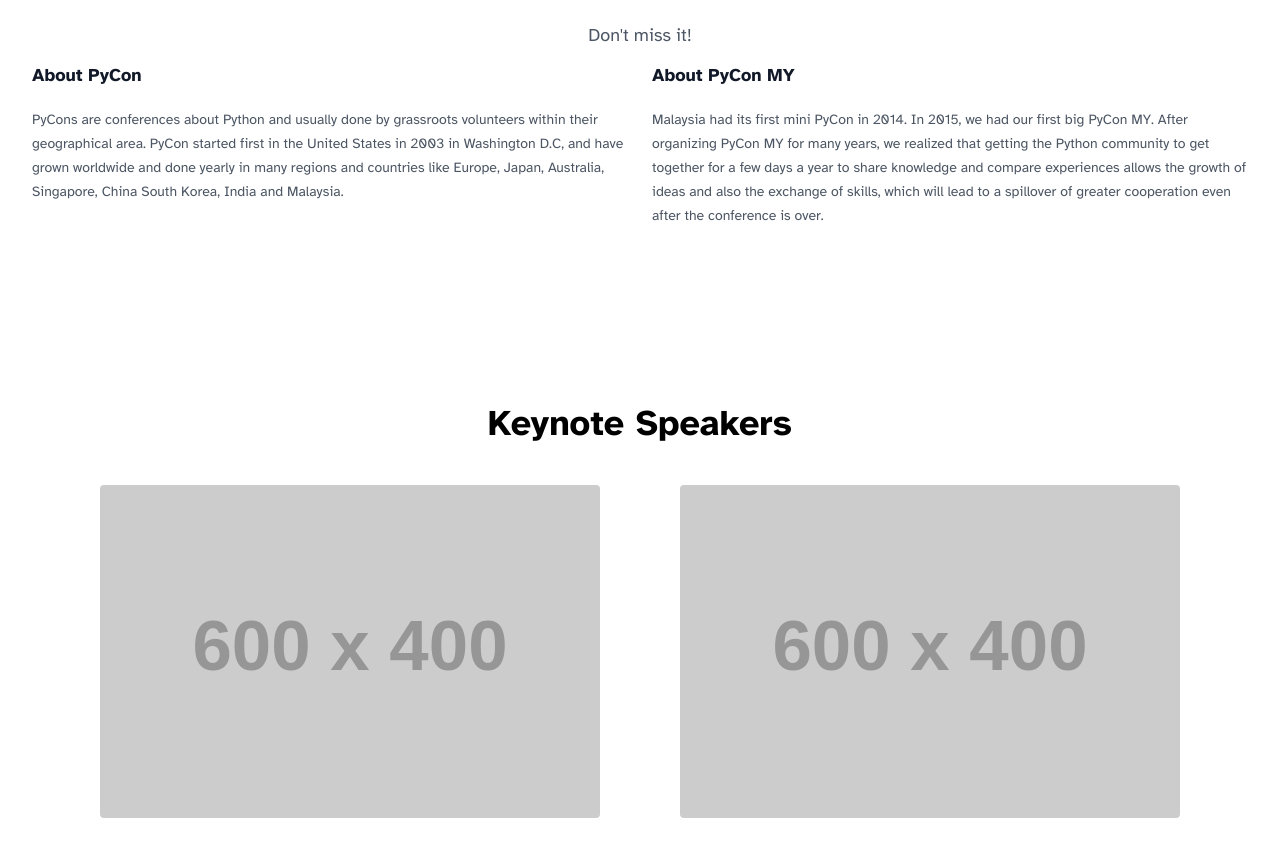
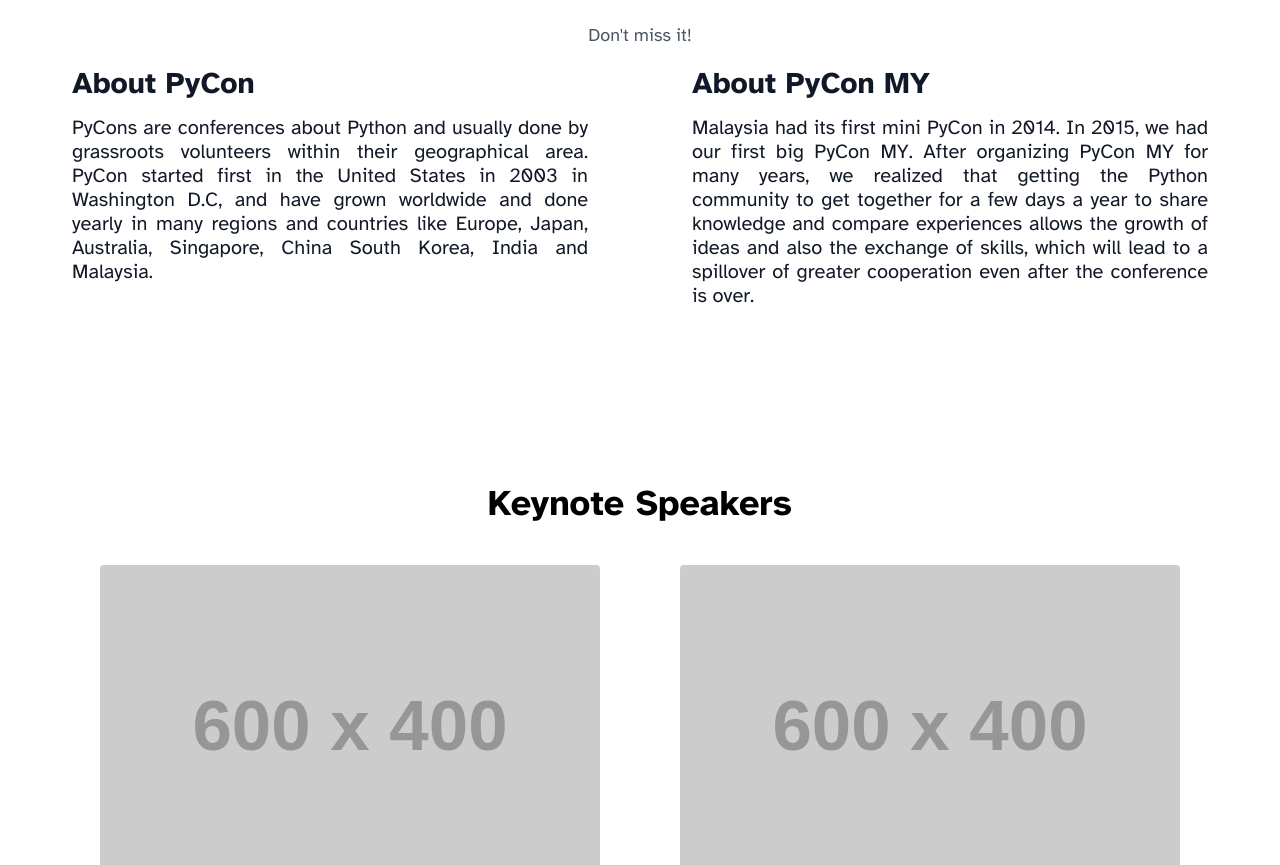
Before and after one commit to pycon-my/pycon-my.github.io, an Astro site: page / in a window 1280 px wide. Shown: the part 1211-2076 px from the top of the page. Built offline with nearby package versions, Linux system fonts and the light colour scheme; Astro itself is replaced by a stand-in of ours; placeholder pictures from the web are drawn by us.

Commit message:
adjust font add gap btwn col

```diff
--- a/src/components/index/About.astro
+++ b/src/components/index/About.astro
@@ -31,14 +31,14 @@
       >
         <div class="group relative">
           <h3
-            class="mt-3 text-lg font-semibold leading-6 text-gray-900 group-hover:text-gray-600"
+            class="mt-5 mx-10 text-3xl font-semibold leading-6 text-gray-900 group-hover:text-gray-600"
           >
-            <a href="#">
+            <a href="/about">
               <span class="absolute inset-0"></span>
               About PyCon
             </a>
           </h3>
-          <p class="mt-5 line-clamp-10 text-sm leading-6 text-gray-600">
+          <p class="mt-5 mx-10 line-clamp-10 text-justify text-xl leading-6 text-gray-900">
             PyCons are conferences about Python and usually done by grassroots
             volunteers within their geographical area. PyCon started first in
             the United States in 2003 in Washington D.C, and have grown
@@ -53,14 +53,14 @@
       >
         <div class="group relative">
           <h3
-            class="mt-3 text-lg font-semibold leading-6 text-gray-900 group-hover:text-gray-600"
+            class="mt-5 mx-10 text-3xl font-semibold leading-6 text-gray-900 group-hover:text-gray-600"
           >
-            <a href="#">
+            <a href="/about">
               <span class="absolute inset-0"></span>
               About PyCon MY
             </a>
           </h3>
-          <p class="mt-5 line-clamp-10 text-sm leading-6 text-gray-600">
+          <p class="mt-5 mx-10 line-clamp-10 text-justify text-xl leading-6 text-gray-900">
             Malaysia had its first mini PyCon in 2014. In 2015, we had our first
             big PyCon MY. After organizing PyCon MY for many years, we realized
             that getting the Python community to get together for a few days a
```
